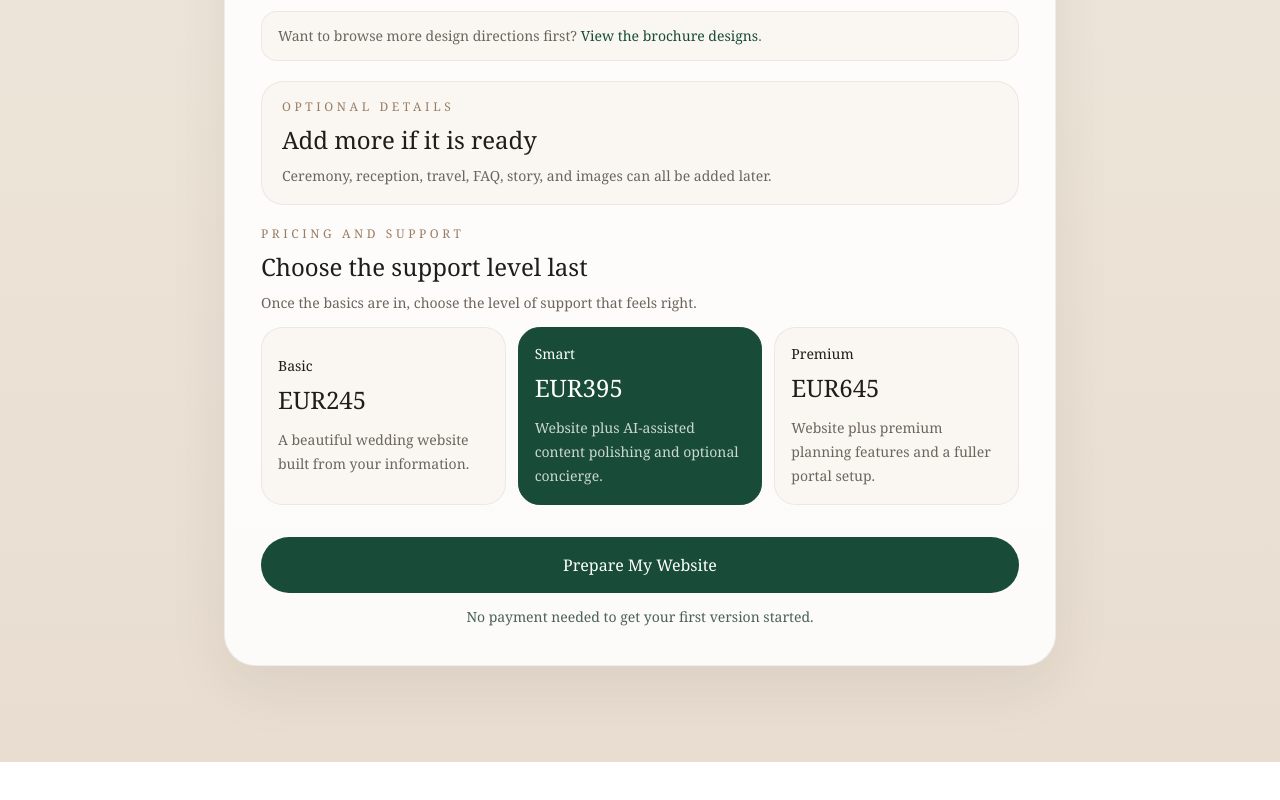
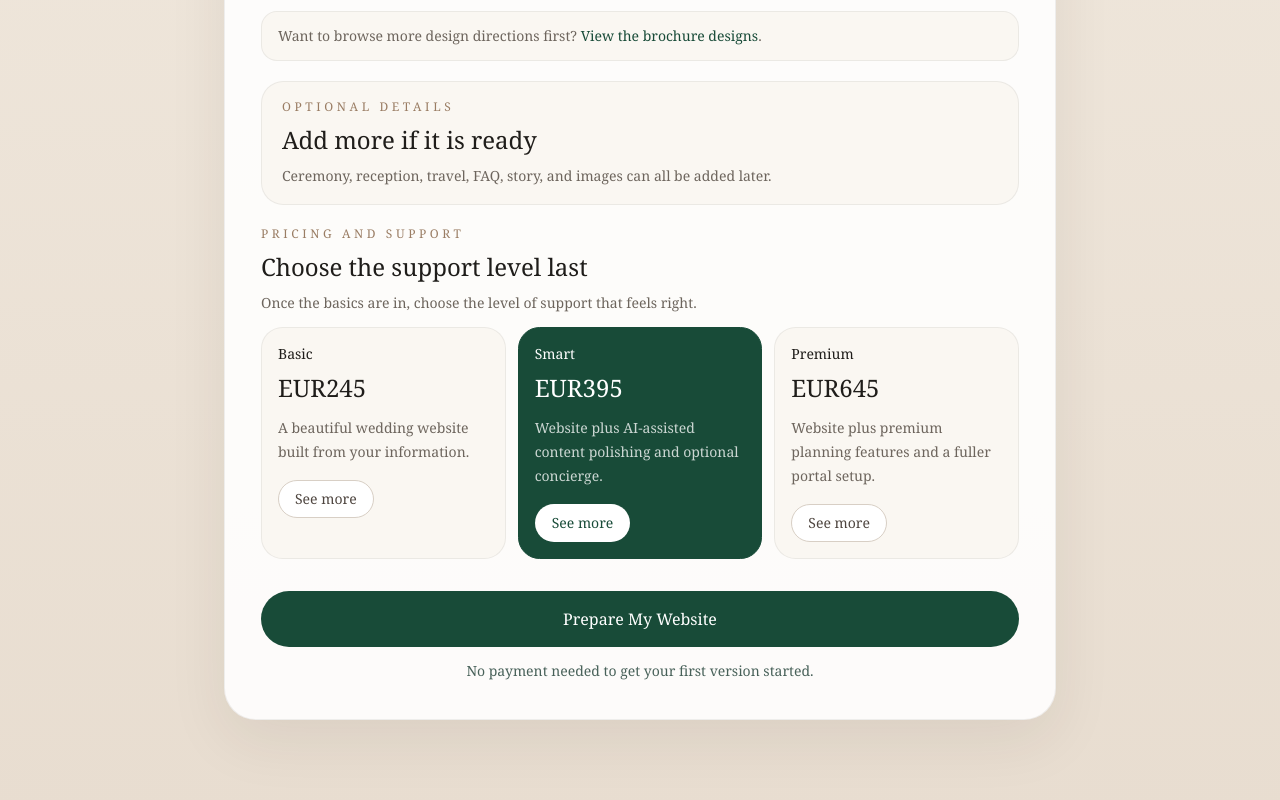
Before and after one commit to dh1612/wedding-website-platform, a Next.js app: page /get-started in a window 1280 px wide. Shown: the part 2664-3464 px from the top of the page. Before the commit the page ends 3426 px from the top, so only its background shows below. Built offline with nearby package versions, Linux system fonts and the light colour scheme.

Commit message:
Add package detail links across pricing surfaces

```diff
--- a/app/page.tsx
+++ b/app/page.tsx
@@ -437,9 +437,10 @@ export default function MarketingHomePage() {
                     </div>
                   ))}
                 </div>
+                <div className="mt-7 flex flex-col gap-3 sm:flex-row sm:flex-wrap">
                   <Link
                     href={`/get-started?package=${pkg.id}`}
-                  className={`mt-7 inline-flex rounded-full px-5 py-3 text-sm font-medium transition ${
+                    className={`inline-flex rounded-full px-5 py-3 text-sm font-medium transition ${
                       index === 2
                         ? "bg-white text-[#184b38] hover:bg-[#f3ece2]"
                         : "bg-[#184b38] text-white hover:bg-[#215b45]"
@@ -447,6 +448,17 @@ export default function MarketingHomePage() {
                   >
                     Start With {pkg.name}
                   </Link>
+                  <Link
+                    href={`/packages/${pkg.id}`}
+                    className={`inline-flex rounded-full border px-5 py-3 text-sm font-medium transition ${
+                      index === 2
+                        ? "border-white/18 bg-transparent text-white hover:bg-white/8"
+                        : "border-[#d8cfc5] bg-white text-[#4e453f] hover:bg-[#faf7f2]"
+                    }`}
+                  >
+                    See more
+                  </Link>
+                </div>
               </div>
             ))}
           </div>
--- a/components/client-intake-form.tsx
+++ b/components/client-intake-form.tsx
@@ -529,15 +529,18 @@ export function ClientIntakeForm({
             </div>
             <div className="grid gap-3 md:grid-cols-3">
               {intakePackages.map((pkg) => (
-                <button
+                <div
                   key={pkg.id}
-                  type="button"
-                  onClick={() => updateField("packageTier", pkg.id)}
-                  className={`rounded-[1.35rem] border p-4 text-left ${
+                  className={`rounded-[1.35rem] border p-4 ${
                     values.packageTier === pkg.id
                       ? "border-[#184b38] bg-[#184b38] text-white"
                       : "border-black/6 bg-[#faf7f2]"
                   }`}
+                >
+                  <button
+                    type="button"
+                    onClick={() => updateField("packageTier", pkg.id)}
+                    className="w-full text-left"
                   >
                     <p className="text-sm font-medium">{pkg.name}</p>
                     <p className="mt-2 text-2xl">{pkg.price}</p>
@@ -549,6 +552,17 @@ export function ClientIntakeForm({
                       {pkg.summary}
                     </p>
                   </button>
+                  <Link
+                    href={`/packages/${pkg.id}`}
+                    className={`mt-4 inline-flex rounded-full border px-4 py-2 text-sm font-medium transition ${
+                      values.packageTier === pkg.id
+                        ? "border-white/18 bg-white text-[#184b38] hover:bg-[#f7f2ea]"
+                        : "border-[#d8cfc5] bg-white text-[#4e453f] hover:bg-[#ffffff]"
+                    }`}
+                  >
+                    See more
+                  </Link>
+                </div>
               ))}
             </div>
           </div>
```
Lines whose indentation alone changed are shown as unchanged.
